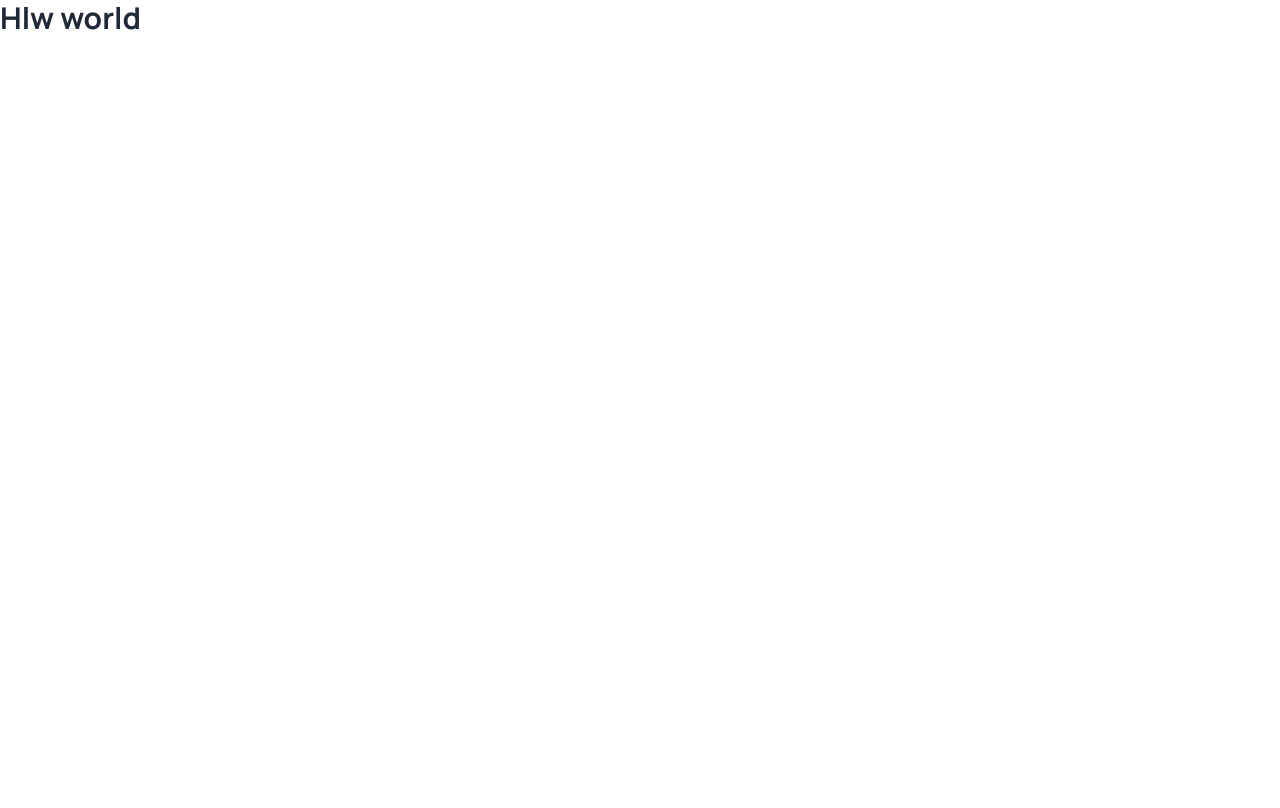
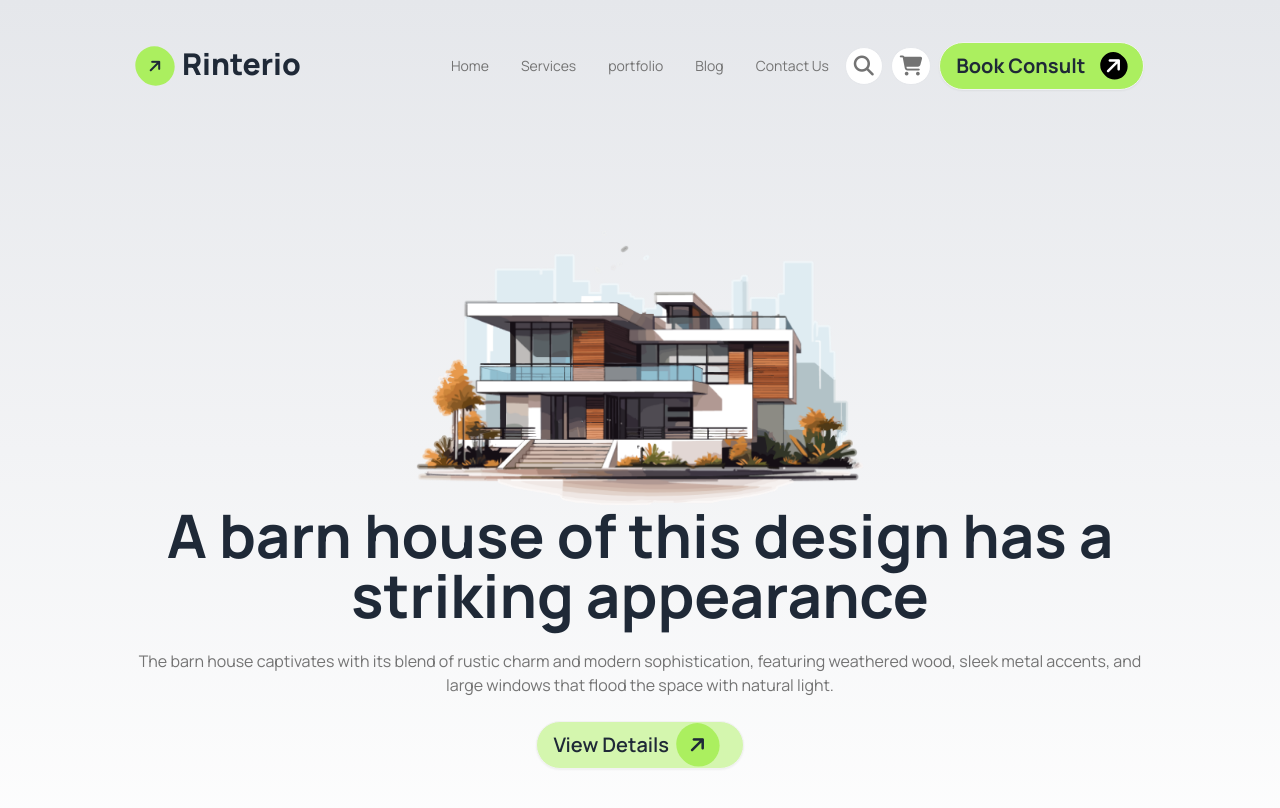
Before and after one commit to Humairaa1/B10A3-assignment, a plain HTML site: page index.html in a window 1280 px wide. Drawn offline with nearby package versions, Linux system fonts and the light colour scheme.

Commit message:
nav and banner section completed

```diff
--- a/index.html
+++ b/index.html
@@ -1,5 +1,6 @@
 <!DOCTYPE html>
 <html lang="en">
+
 <head>
   <meta charset="UTF-8">
   <meta name="viewport" content="width=device-width, initial-scale=1.0">
@@ -11,13 +12,23 @@
   <link href="https://fonts.googleapis.com/css2?family=Manrope:wght@200..800&display=swap" rel="stylesheet">
 
   <style>
-        .font-manrope{
+    .font-manrope {
       font-family: "Manrope";
     }
   </style>
 
   <!-- Tailwind cdn -->
   <script src="https://cdn.tailwindcss.com"></script>
+
+
+  <!-- Daisy ui cdn  -->
+  <link href="https://cdn.jsdelivr.net/npm/daisyui@4.12.14/dist/full.min.css" rel="stylesheet" type="text/css" />
+  <script src="https://cdn.tailwindcss.com"></script>
+
+  <!-- font awesome cdn  -->
+  <link rel="stylesheet" href="https://cdnjs.cloudflare.com/ajax/libs/font-awesome/6.6.0/css/all.min.css"
+    integrity="sha512-Kc323vGBEqzTmouAECnVceyQqyqdsSiqLQISBL29aUW4U/M7pSPA/gEUZQqv1cwx4OnYxTxve5UMg5GT6L4JJg=="
+    crossorigin="anonymous" referrerpolicy="no-referrer" />
 
   <!-- costomize design with tailwind  -->
   <script>
@@ -26,18 +37,86 @@
         extend: {
           colors: {
             clifford: '#da373d',
+            'primary-clr': '#abef5f',
+            'yash-clr': '#737373',
           }
         }
       }
     }
   </script>
 
-      <!-- Daisy ui cdn  -->
-      <link href="https://cdn.jsdelivr.net/npm/daisyui@4.12.14/dist/full.min.css" rel="stylesheet" type="text/css" />
-      <script src="https://cdn.tailwindcss.com"></script>
+</head>
 
-</head>
 <body class="font-manrope">
-    <h1 class="font-bold text-3xl">Hlw world </h1>
+  <header class="bg-gradient-to-b from-gray-200 to-white">
+    <!-- nav started here  -->
+    <nav>
+      <div class="navbar w-4/5 mx-auto pt-10">
+        <div class="navbar-start flex-row-reverse lg:flex-row ml-9 lg:ml-0">
+          <div class="dropdown">
+            <div tabindex="0" role="button" class="btn btn-ghost lg:hidden">
+              <svg xmlns="http://www.w3.org/2000/svg" class="h-5 w-5" fill="none" viewBox="0 0 24 24"
+                stroke="currentColor">
+                <path stroke-linecap="round" stroke-linejoin="round" stroke-width="2" d="M4 6h16M4 12h8m-8 6h16" />
+              </svg>
+            </div>
+            <ul tabindex="0" class="menu menu-sm dropdown-content bg-base-100 rounded-box z-[1] mt-3 w-52 p-2 shadow text-yash-clr">
+              <li><a>Home</a></li>
+              <li><a>Services</a></li>
+              <li><a>portfolio</a></li>
+              <li><a>Blog</a></li>
+              <li><a>Contact Us</a></li>
+            </ul>
+          </div>
+          <div class="flex">
+            <i class="fa-solid fa-arrow-right bg-primary-clr p-3 rounded-full -rotate-45 mr-2"></i>
+            <a class="text-3xl font-extrabold">Rinterio</a>
+          </div>
+        </div>
+        <div class="navbar-center hidden lg:flex">
+          <ul class="menu menu-horizontal px-1 text-yash-clr">
+            <li><a>Home</a></li>
+            <li><a>Services</a></li>
+            <li><a>portfolio</a></li>
+            <li><a>Blog</a></li>
+            <li><a>Contact Us</a></li>
+          </ul>
+        </div>
+        <div class="navbar-end space-x-2 invisible lg:visible">
+          <!-- search icon  -->
+          <i class="fa-solid fa-magnifying-glass text-xl text-yash-clr border px-2 py-1 rounded-full bg-white"></i>
+
+          <!-- shopping card icon  -->
+          <i class="fa-solid fa-cart-shopping text-xl text-yash-clr border px-2 py-1 rounded-full bg-white"></i>
+
+          <!-- nav button  -->
+          <a class="btn rounded-full bg-primary-clr text-xl font-bold">Book Consult <i class="fa-solid fa-arrow-right bg-black text-white p-1 rounded-full -rotate-45 ml-2"></i> </a>
+        </div>
+      </div>
+    </nav>
+
+    <!-- banner section  -->
+     <div>
+      <div class="hero min-h-screen">
+        <div class="hero-content text-center">
+          <div >
+            <!-- banner image  -->
+            <div class="max-w-md mx-auto">
+              <img src="./assets/banner.png" alt="">
+            </div>
+
+            <div class="max-w-5xl">
+              <h1 class="text-3xl lg:text-6xl font-bold">A barn house of this design has a striking appearance</h1>
+            <p class="py-6 text-yash-clr">
+              The barn house captivates with its blend of rustic charm and modern sophistication, featuring weathered wood, sleek metal accents, and large windows that flood the space with natural light.
+            </p>
+            </div>
+            <button class="btn bg-[#d4f6ae] text-xl font-semibold rounded-full w-full lg:w-52">View Details <i class="fa-solid fa-arrow-right bg-primary-clr p-3 rounded-full -rotate-45 mr-2"></i> </button>
+          </div>
+        </div>
+      </div>
+     </div>
+  </header>
 </body>
+
 </html>
```
Lines whose indentation alone changed are shown as unchanged.
